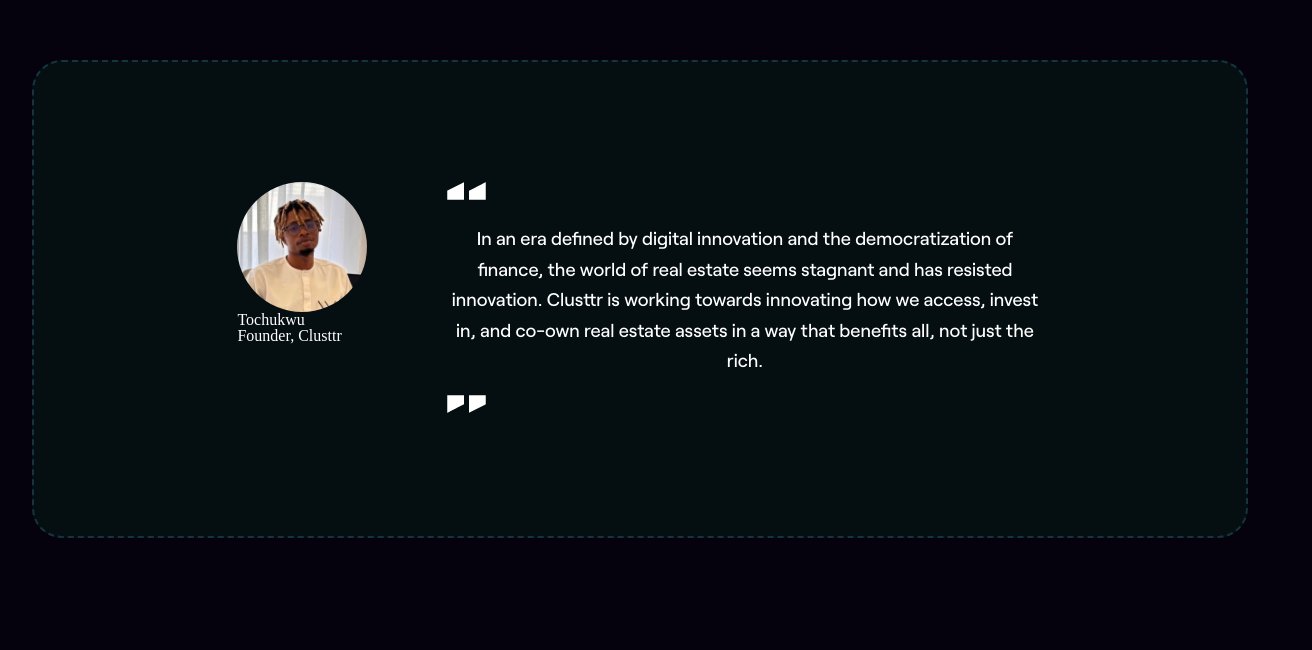
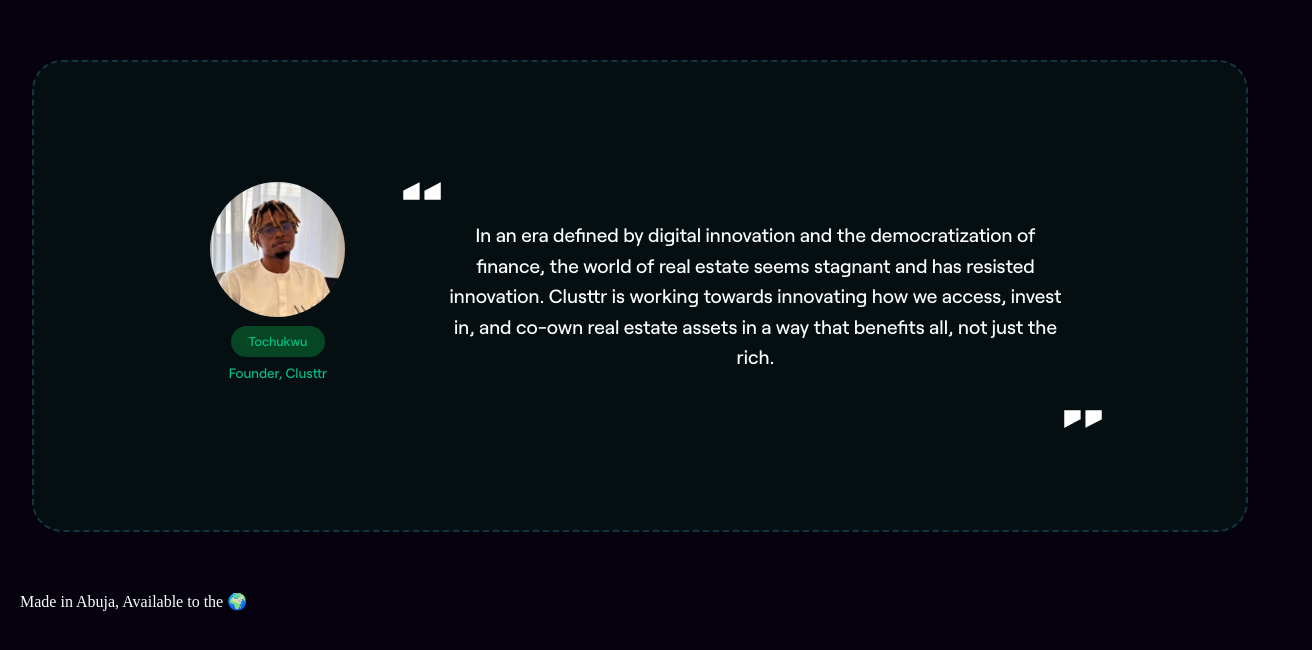
Before and after one commit to Clusttr/clusttr-web, a React (Vite) app: page /about-us in a window 1280 px wide. Shown: the part 2122-2772 px from the top of the page, 1312 px wide, since content can reach past the window. Before the commit the page ends 2710 px from the top, so only its background shows below. Built offline with nearby package versions, Linux system fonts and the light colour scheme; a web font is replaced by a local one.

Commit message:
Worked more on the Founder Section. It is done, it remains adding the light rays

```diff
--- a/src/views/Footer.tsx
+++ b/src/views/Footer.tsx
@@ -3,9 +3,9 @@ import { styled } from 'styled-components';
 const Footer = () => {
 	return (
 		<Style>
-			{/* <div className="made-in-abuja">
+			<div className="made-in-abuja">
 				<p>Made in Abuja, Available to the 🌍</p>
-			</div> */}
+			</div>
 		</Style>
 	);
 };
--- a/src/views/about_us/Founder.tsx
+++ b/src/views/about_us/Founder.tsx
@@ -19,12 +19,12 @@ const Founder = () => {
 							alt="founder's image"
 						/>
 					</div>
-					<div>Tochukwu</div>
-					<div>Founder, Clusttr</div>
+					<div className="founder_name">Tochukwu</div>
+					<div className="founder_title">Founder, Clusttr</div>
 				</div>
 				<div className="founder_comment_container">
-					<div>
-						<img src={leftQuote} alt="image" />
+					<div className="left_quote_container">
+						<img className="left_quote quote" src={leftQuote} alt="image" />
 					</div>
 					<div className="founder_comment">
 						In an era defined by digital innovation and the democratization of
@@ -33,8 +33,8 @@ const Founder = () => {
 						invest in, and co-own real estate assets in a way that benefits all,
 						not just the rich.
 					</div>
-					<div>
-						<img src={rightQuote} alt="image" />
+					<div className="right_quote_container">
+						<img src={rightQuote} className=" quote right_quote" alt="image" />
 					</div>
 				</div>
 			</div>
@@ -67,31 +67,69 @@ const FounderStyle = styled.div`
 	& .founder_container {
 		display: flex;
 		justify-content: center;
-		gap: 5rem;
+		gap: 6rem;
+	}
+	& .founder_details {
+		display: flex;
+		flex-direction: column;
+		gap: 9px;
+		align-items: center;
+
 	}
 	& .founder_image_container {
 		border-radius: 50%;
 		overflow: hidden;
-		width: 130px;
-		height: 130px;
+		width: 135px;
+		height: 135px;
 	}
 	& .founder_image {
 		width: 100%;
 	}
+	& .founder_name {
+		background-color: #064624;
+		color: #00c187;
+		padding: 9px 0;
+		border-radius: 20px;
+		text-align: center;
+		font-size: 0.8rem;
+		width: 70%;
+		font-weight: 500;
+	}
+	& .founder_title {
+		color: #00c187;
+		font-weight: 500;
+		font-size: 0.85rem;
+	}
 	& .founder_comment_container {
 		width: 100%;
-		max-width: 54%;
-        display: flex;
-        flex-direction: column;
-        gap: 20px;
+		max-width: 57%;
+		display: flex;
+		flex-direction: column;
+		gap: 38px;
 	}
 
 	& .founder_comment {
 		text-align: center;
 		font-weight: 500;
-		font-size: 1.15rem;
+		font-size: 1.2rem;
 		line-height: 1.9rem;
-
+	}
+	& .quote {
+		width: 6%;
+	}
+	& .left_quote_container {
+		position: relative;
+	}
+	& .left_quote {
+		position: absolute;
+		left: -2.4rem;
+	}
+	& .right_quote_container {
+		position: relative;
+	}
+	& .right_quote {
+		position: absolute;
+		right: -2rem;
 	}
 `;
 
--- a/src/views/about_us/index.tsx
+++ b/src/views/about_us/index.tsx
@@ -1,21 +1,25 @@
+import styled from 'styled-components';
 import Header from '../Header';
 import Footer from '../Footer';
-import HowWeStarted from './HowWeStarted'
+import HowWeStarted from './HowWeStarted';
 import AboutClusttr from './AboutClusttr';
 import OurValues from './OurValues';
 import Founder from './Founder';
 
 const About = () => {
 	return (
-		<>
+		<Style>
 			<Header />
 			<AboutClusttr />
 			<OurValues />
-			<HowWeStarted/>
-			<Founder/>
+			<HowWeStarted />
+			<Founder />
 			<Footer />
-		</>
+		</Style>
 	);
 };
 
+const Style = styled.div`
+	overflow: hidden;
+`;
 export default About;
```
